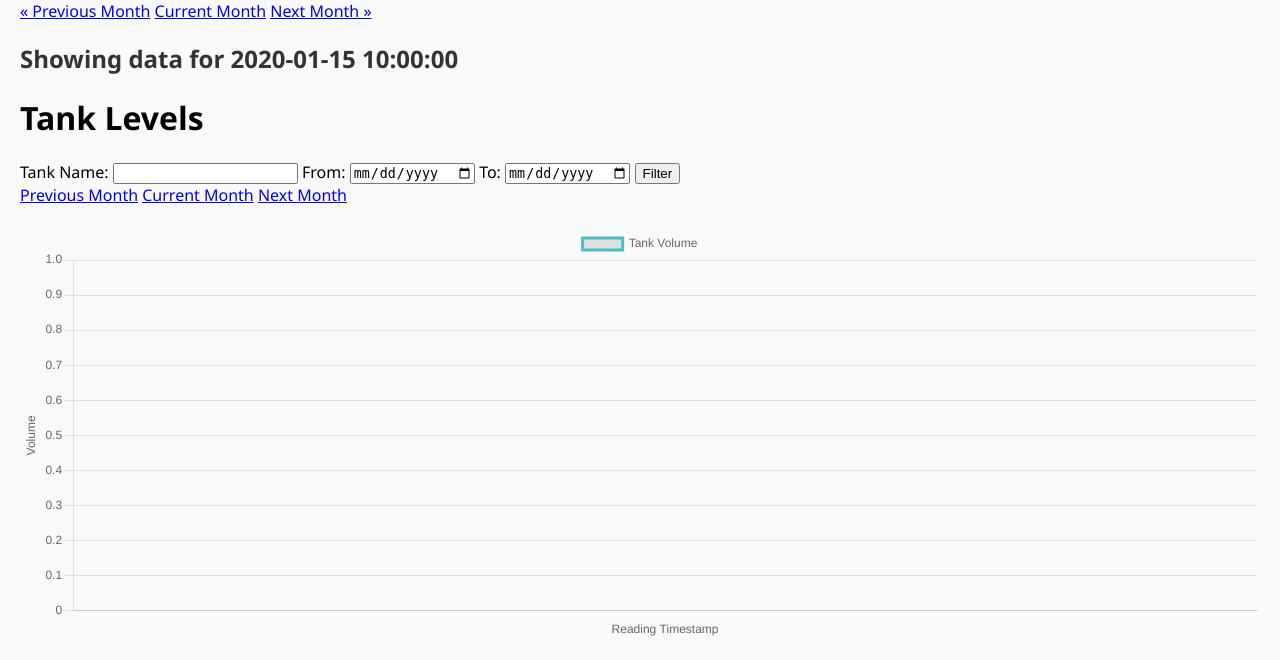
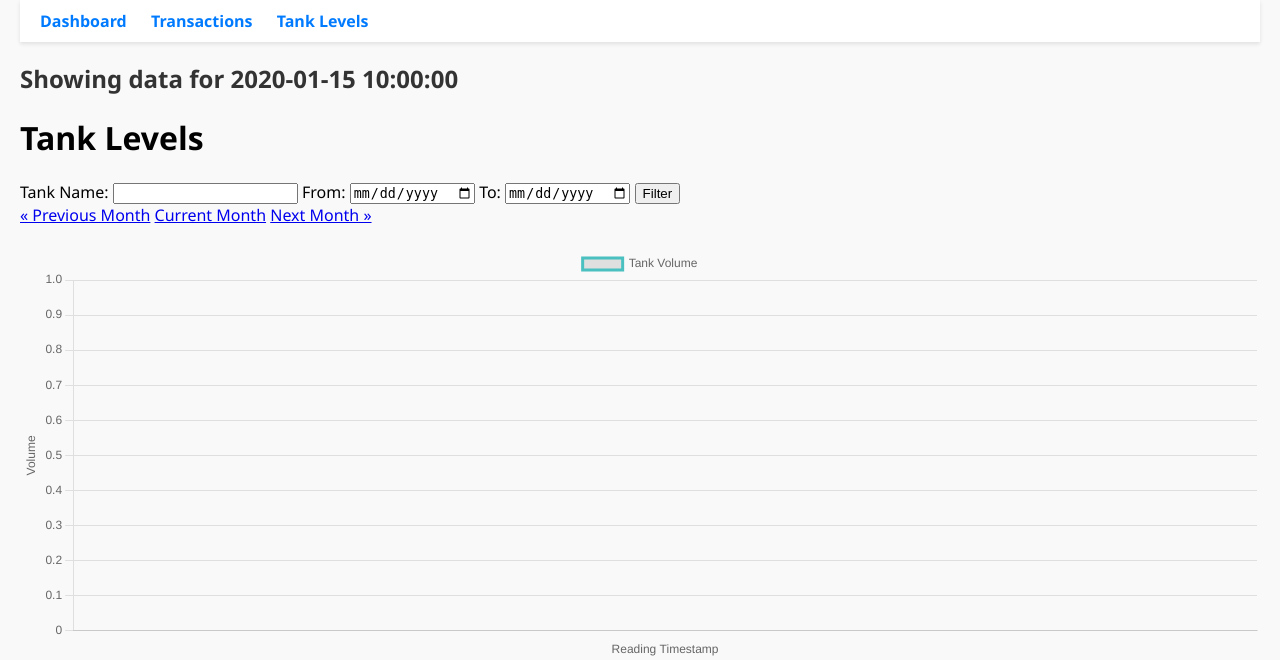
Before and after one commit to Quietsphere/flask-sql-viewer, a Flask app: template templates/tanklevels.html in a window 1280 px wide. Shown: the top 660 px of the page. Run offline with Flask 3, Linux system fonts and the light colour scheme; the template is opened without the code that fills it: most values are stand-ins (such as "Sample title", 1, 10 or a date in 2020); some libraries are stand-ins or nearby versions.

Commit message:
fixed nav

```diff
--- a/templates/tanklevels.html
+++ b/templates/tanklevels.html
@@ -13,12 +13,12 @@
     <link rel="stylesheet" href="{{ url_for('static', filename='style.css') }}">
 </head>
 <body>
-<!-- Month Navigation -->
-<div>
-    <a href="{{ url_for('tanklevels', month_offset=month_offset - 1) }}">&laquo; Previous Month</a>
-    <a href="{{ url_for('tanklevels', month_offset=0) }}">Current Month</a>
-    <a href="{{ url_for('tanklevels', month_offset=month_offset + 1) }}">Next Month &raquo;</a>
-</div>
+    <body>
+    <nav>
+    <a href="/">Dashboard</a>
+    <a href="/transactions">Transactions</a>
+    <a href="/tanklevels">Tank Levels</a>
+</nav>
 
 <h2>Showing data for {{ date_range }}</h2>
 
@@ -41,11 +41,10 @@
 
 <!-- Month Navigation -->
 <div>
-    <a href="{{ url_for('tanklevels', month_offset=-1) }}">Previous Month</a>
+    <a href="{{ url_for('tanklevels', month_offset=month_offset - 1) }}">&laquo; Previous Month</a>
     <a href="{{ url_for('tanklevels', month_offset=0) }}">Current Month</a>
-    <a href="{{ url_for('tanklevels', month_offset=1) }}">Next Month</a>
+    <a href="{{ url_for('tanklevels', month_offset=month_offset + 1) }}">Next Month &raquo;</a>
 </div>
-
 
     <br>
 
```
